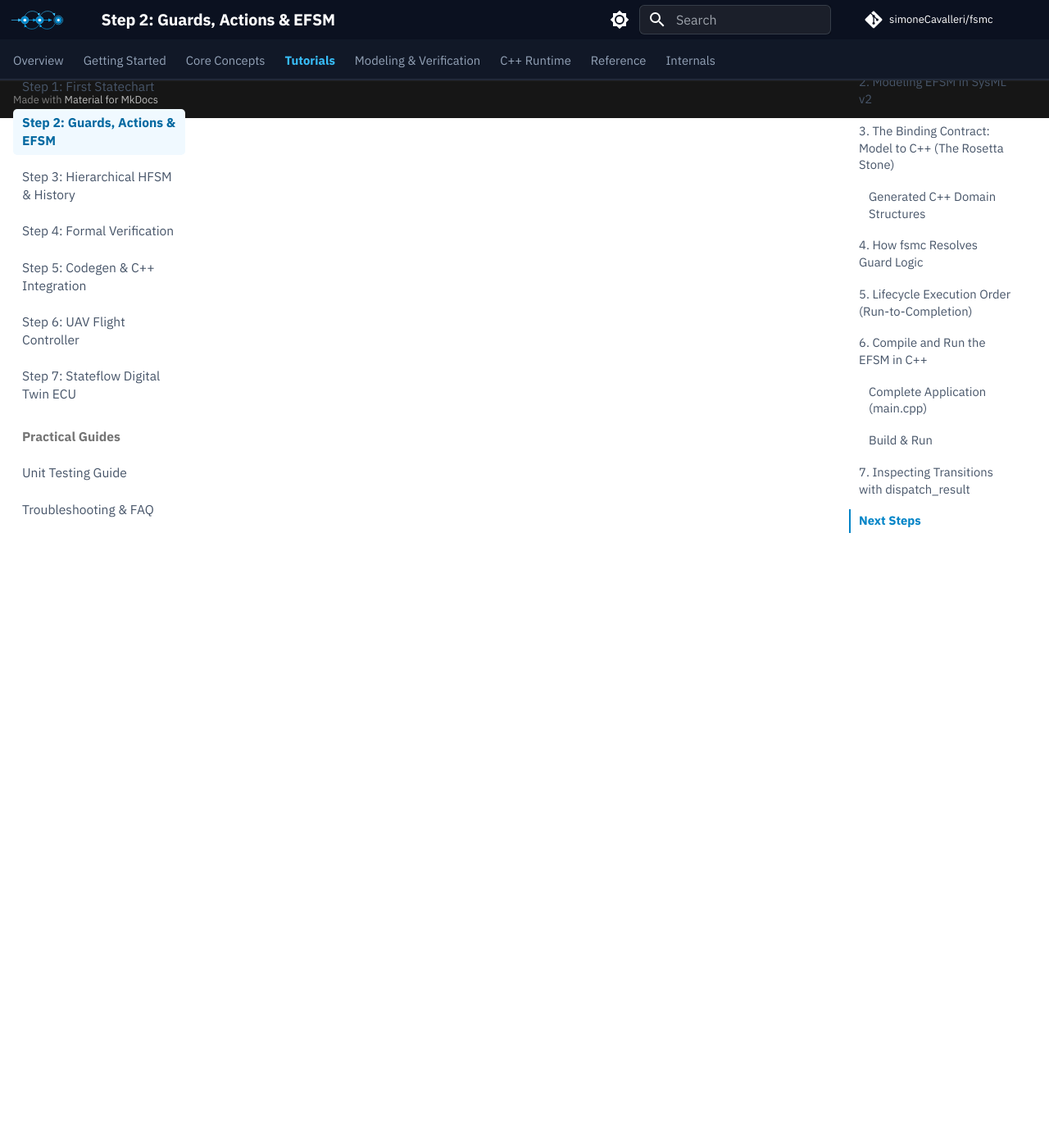
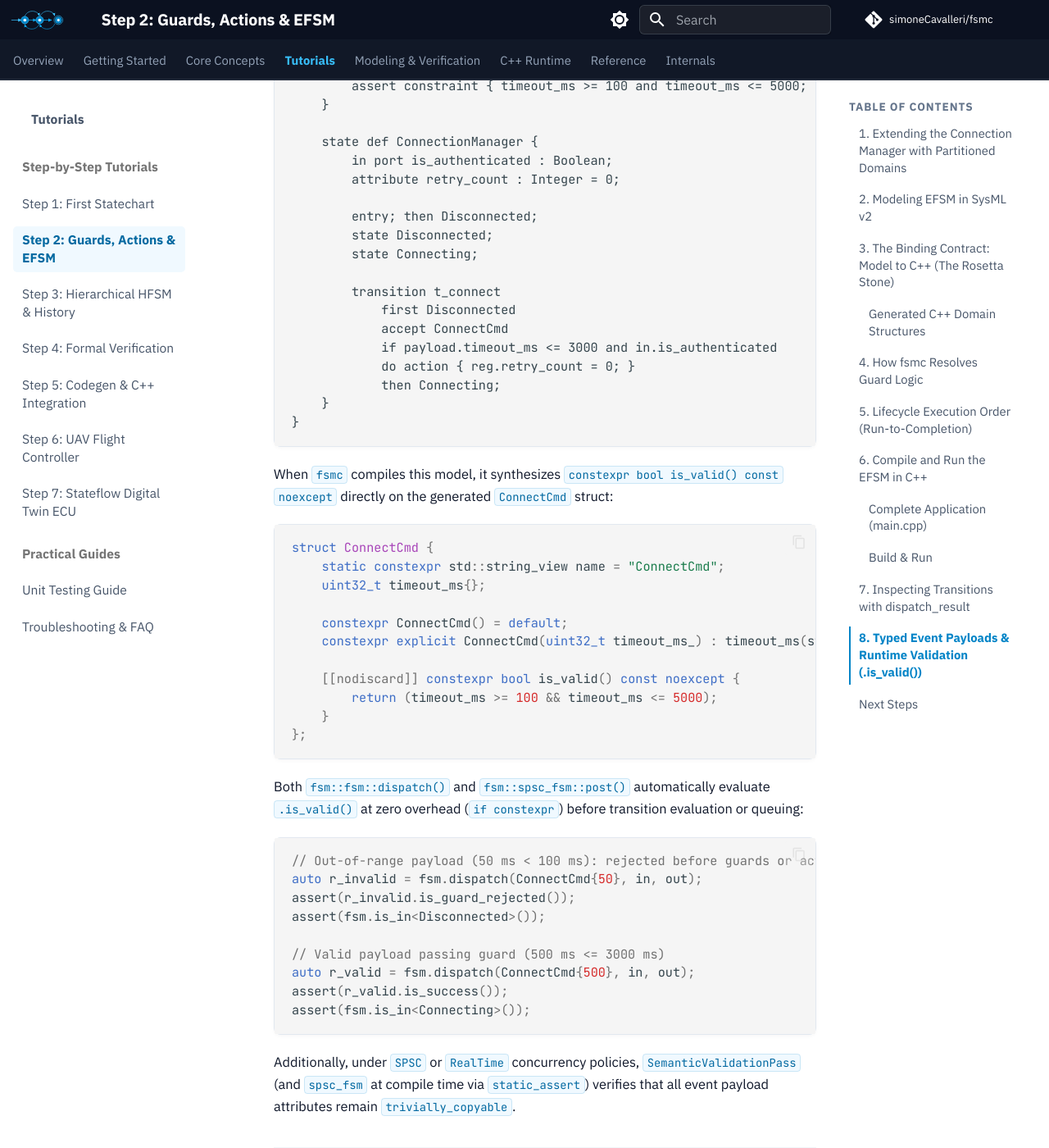
Before and after one commit to simoneCavalleri/fsmc, an MkDocs documentation site: the page built from docs/tutorials/02_guards_and_actions.md, in a window 1280 px wide and 1400 px high, scrolled down 8776 px. Shown: the whole window at 82% size. Built offline with MkDocs 1.6.1 and Material for MkDocs 9.7.7, drawn with Linux system fonts in a browser that asks for light colours; comment, search, counter and statistics services are not loaded; some of the changed text lies outside the part shown.

Commit message:
docs(tutorials): demonstrate typed payload validation, IR simulation, and CEX export

````diff
--- a/docs/tutorials/02_guards_and_actions.md
+++ b/docs/tutorials/02_guards_and_actions.md
@@ -8,6 +8,7 @@
 - Defining **InPorts** (read-only with range contracts), **OutPorts** (write-only), and **Registers** (internal memory).
 - Formulating **Guard Conditions** (`if [expr]`) over ports and registers.
 - Executing **Actions** that mutate `OutPorts`, update `Registers`, and trigger external `Services`.
+- Defining **Typed Event Payloads** (`item def`) with `assert constraint` validators enforced automatically at dispatch time (`.is_valid()`).
 
 ---
 
@@ -281,6 +282,69 @@
 
 ---
 
+## 8. Typed Event Payloads & Runtime Validation (`.is_valid()`)
+
+Events can also carry strongly typed parameters defined as SysML v2 `item def` blocks with `assert constraint` contracts:
+
+```sysml
+package ConnPkg {
+    item def ConnectCmd {
+        attribute timeout_ms : Integer;
+        assert constraint { timeout_ms >= 100 and timeout_ms <= 5000; }
+    }
+
+    state def ConnectionManager {
+        in port is_authenticated : Boolean;
+        attribute retry_count : Integer = 0;
+
+        entry; then Disconnected;
+        state Disconnected;
+        state Connecting;
+
+        transition t_connect
+            first Disconnected
+            accept ConnectCmd
+            if payload.timeout_ms <= 3000 and in.is_authenticated
+            do action { reg.retry_count = 0; }
+            then Connecting;
+    }
+}
+```
+
+When `fsmc` compiles this model, it synthesizes `constexpr bool is_valid() const noexcept` directly on the generated `ConnectCmd` struct:
+
+```cpp
+struct ConnectCmd {
+    static constexpr std::string_view name = "ConnectCmd";
+    uint32_t timeout_ms{};
+
+    constexpr ConnectCmd() = default;
+    constexpr explicit ConnectCmd(uint32_t timeout_ms_) : timeout_ms(std::move(timeout_ms_)) {}
+
+    [[nodiscard]] constexpr bool is_valid() const noexcept {
+        return (timeout_ms >= 100 && timeout_ms <= 5000);
+    }
+};
+```
+
+Both `fsm::fsm::dispatch()` and `fsm::spsc_fsm::post()` automatically evaluate `.is_valid()` at zero overhead (`if constexpr`) before transition evaluation or queuing:
+
+```cpp
+// Out-of-range payload (50 ms < 100 ms): rejected before guards or actions run
+auto r_invalid = fsm.dispatch(ConnectCmd{50}, in, out);
+assert(r_invalid.is_guard_rejected());
+assert(fsm.is_in<Disconnected>());
+
+// Valid payload passing guard (500 ms <= 3000 ms)
+auto r_valid = fsm.dispatch(ConnectCmd{500}, in, out);
+assert(r_valid.is_success());
+assert(fsm.is_in<Connecting>());
+```
+
+Additionally, under `SPSC` or `RealTime` concurrency policies, `SemanticValidationPass` (and `spsc_fsm` at compile time via `static_assert`) verifies that all event payload attributes remain `trivially_copyable`.
+
+---
+
 ## Next Steps
 
 In **[Step 3: Hierarchical Statecharts (HFSM) & History](03_hierarchical_hfsm.md)**, you will learn how to nest state machines into composite superstates and restore memory configurations using History pseudostates.
````
Also changed, not shown: docs/tutorials/04_formal_verification.md (+67 -0 lines).
